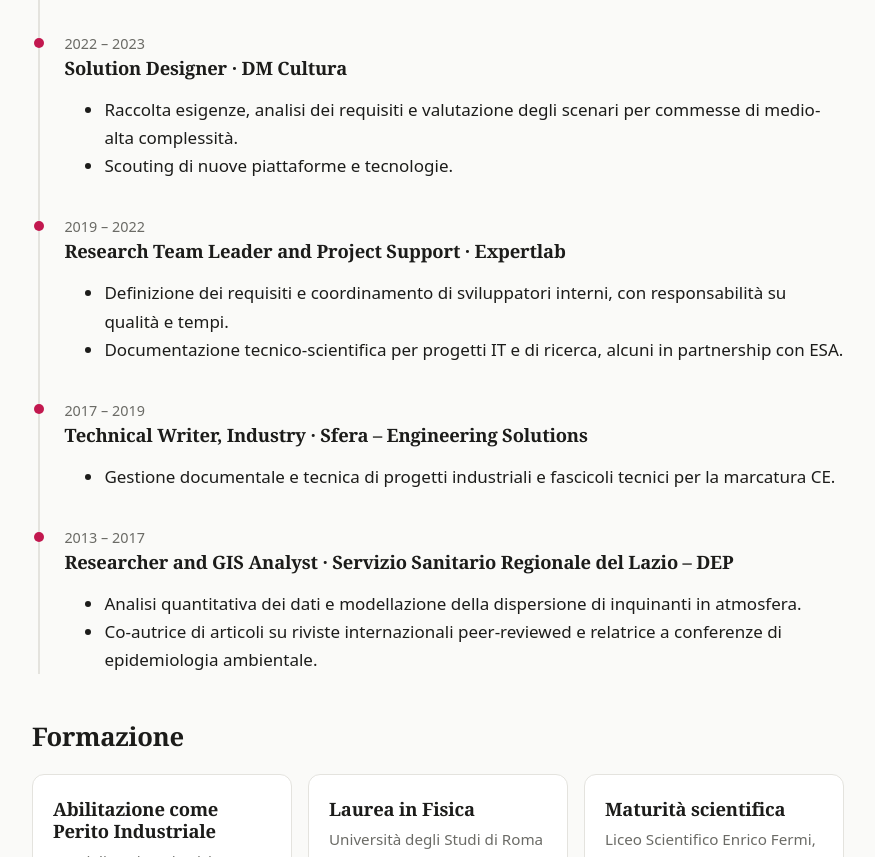
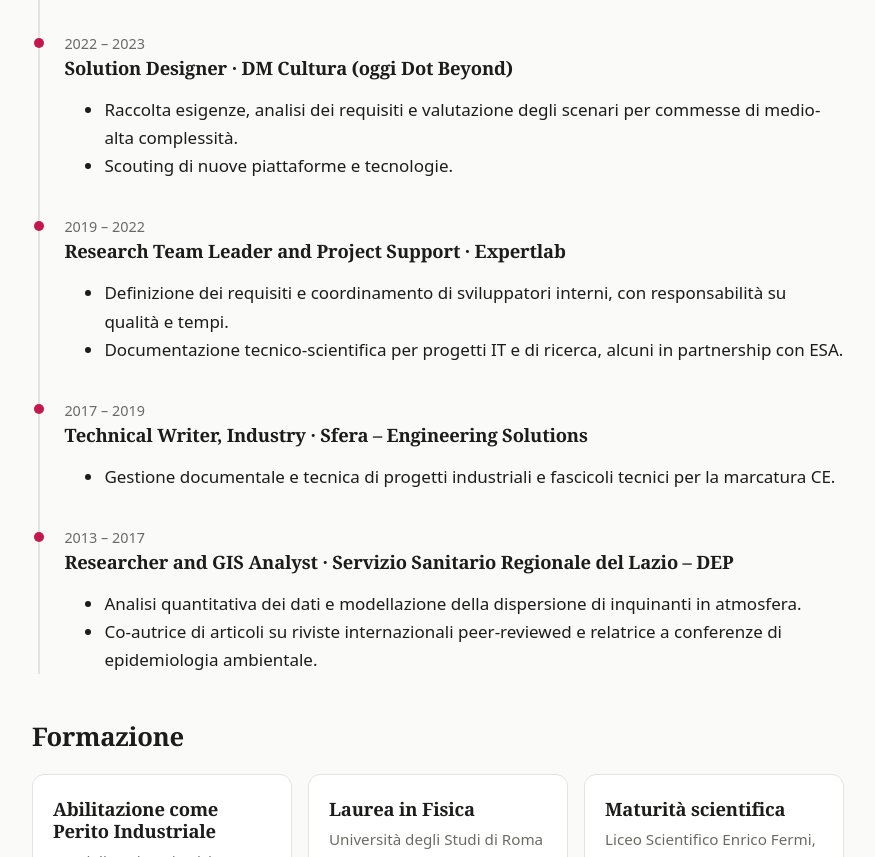
Before and after one commit to ntnchr11/ntnchr11.github.io, an Astro site: page /percorso in a window 1280 px wide. Shown: the part 1144-2001 px from the top of the page, without its empty margins (202-1077 px from the left). Built offline with nearby package versions, Linux system fonts and the light colour scheme; Astro itself is replaced by a stand-in of ours.

Commit message:
Percorso: DM Cultura indicata come oggi Dot Beyond
Co-Authored-By: Claude Sonnet 5.5 <noreply@anthropic.com>
Claude-Session: https://claude.ai/code/session_01VY4micdcKg4rocUTNfRRDx

```diff
--- a/src/pages/percorso.astro
+++ b/src/pages/percorso.astro
@@ -12,7 +12,7 @@ const esperienze = [
   { quando: '2023 – 2024', ruolo: 'Scrum Master and Product Manager', dove: 'Dot Beyond', punti: [
     'Product management di una piattaforma digitale per servizi no profit, dall\'analisi dei requisiti al rilascio, a contatto diretto con il cliente.',
     'Supervisione di una piattaforma di ticketing B2B con reportistica su KPI operativi e soddisfazione del cliente.'] },
-  { quando: '2022 – 2023', ruolo: 'Solution Designer', dove: 'DM Cultura', punti: [
+  { quando: '2022 – 2023', ruolo: 'Solution Designer', dove: 'DM Cultura (oggi Dot Beyond)', punti: [
     'Raccolta esigenze, analisi dei requisiti e valutazione degli scenari per commesse di medio-alta complessità.',
     'Scouting di nuove piattaforme e tecnologie.'] },
   { quando: '2019 – 2022', ruolo: 'Research Team Leader and Project Support', dove: 'Expertlab', punti: [
```
